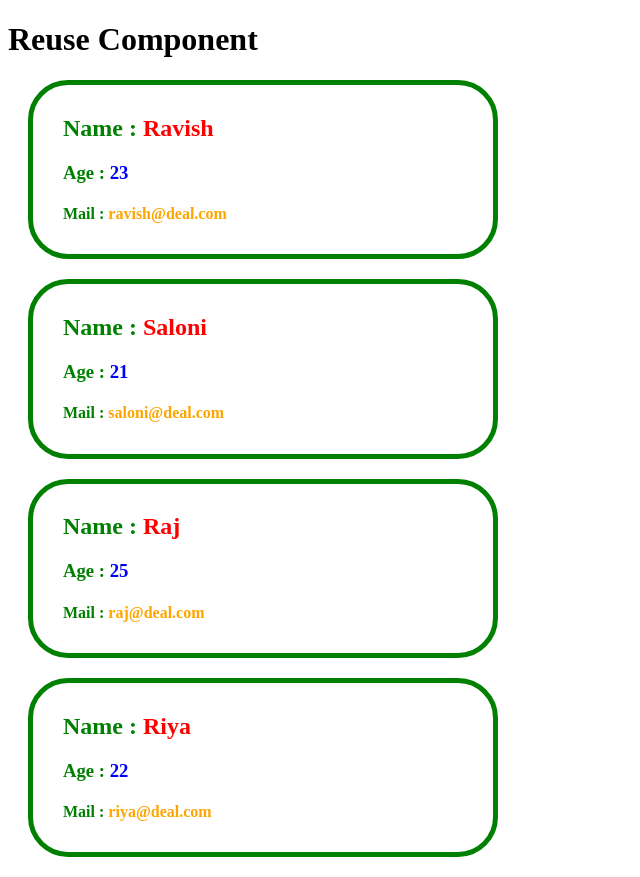
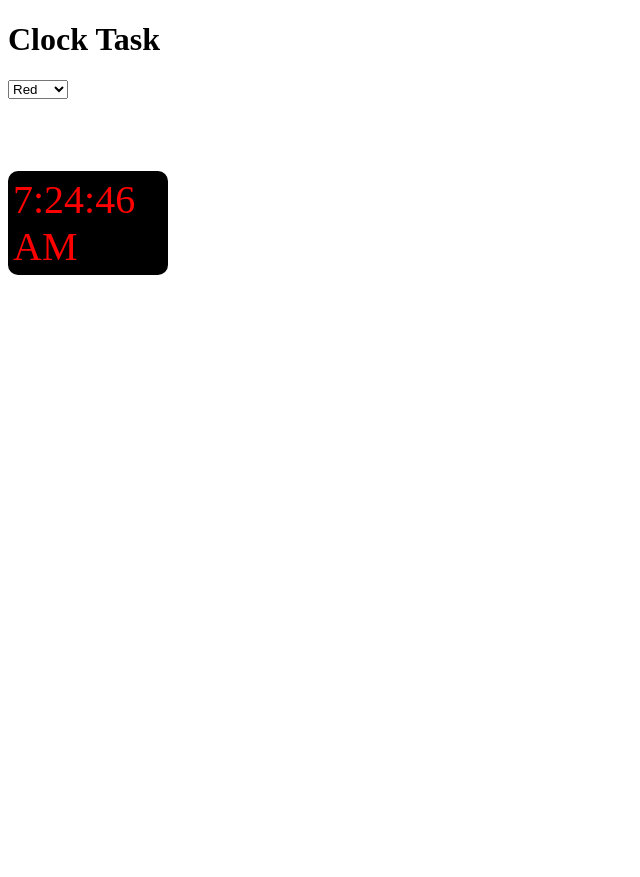
Before and after one commit to ravishranjan1/LearnReactJS, a React (Vite) app in the folder Learn_ReactJS/: page / in a window 1280 px wide. Shown: the whole page, without its empty margins (0-640 px from the left). After the commit the page ends 800 px from the top, so only its background shows below. Built offline with nearby package versions, Linux system fonts and the light colour scheme.

Commit message:
Digital Clock

```diff
--- a/Learn_ReactJS/src/App.jsx
+++ b/Learn_ReactJS/src/App.jsx
@@ -1,9 +1,17 @@
-import Loop from "./Loop"
+import Clock from "./Clock";
+import {useState} from "react";
 function App() {
+  const[color,setColor]=useState("red");
   return (
     <>
-
-      <Loop />
+      <h1>Clock Task</h1>
+      <select defaultValue={"red"} onChange={(event)=>setColor(event.target.value)}>
+        <option value="green">Green</option>
+        <option value="red">Red</option>
+        <option value="blue">Blue</option>
+      </select>
+      <br /><br /><br /><br /><br />
+      <Clock color={color}/>
     </>
   )
 
--- /dev/null
+++ b/Learn_ReactJS/src/Clock.jsx
@@ -0,0 +1,32 @@
+import {useState, useEffect} from "react";
+function Clock({color}){
+    const [time,setTime]=useState(new Date());
+
+    useEffect(() => {
+        // har 1 second baad time update hoga
+        const timer = setInterval(() => {
+            setTime(new Date());
+        }, 1000);
+
+        // cleanup jab component unmount ho
+        return () => clearInterval(timer);
+    }, []);
+
+    return(
+
+        <div style={
+            {
+                color:color,
+                background:"black",
+                width:"150px",
+                fontSize:"40px",
+                borderRadius:"10px",
+                padding:"5px"
+            }
+        }>
+
+            {time.toLocaleTimeString()}
+        </div>
+    )
+}
+export default Clock
--- a/Learn_ReactJS/src/ReuseComp.jsx
+++ b/Learn_ReactJS/src/ReuseComp.jsx
@@ -1,4 +1,4 @@
-function User({data}){
+const User = ({data})=>{
     return(
         <div style = {
             {
```
